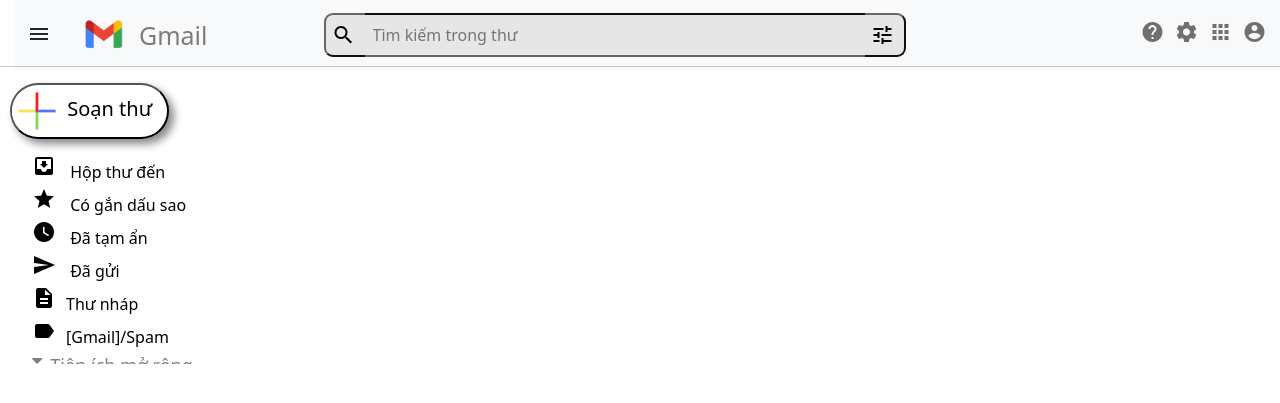
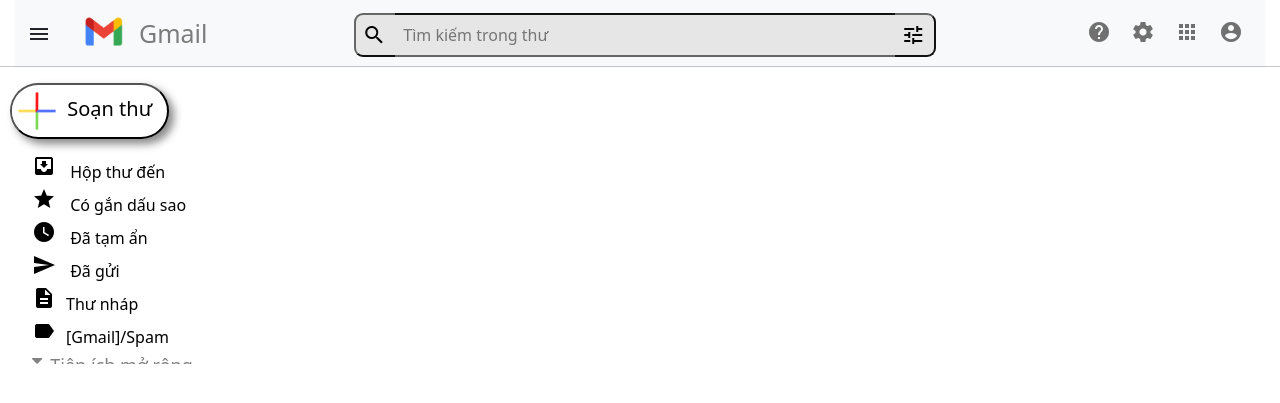
Before and after one commit to TQuyet/PROJECT_GMAIL_NHOM6, a PHP site: page / in a window 1280 px wide. Shown: the top 403 px of the page. Run offline with PHP 8.4, Linux system fonts and the light colour scheme; some libraries are stand-ins or nearby versions.

Commit message:
Sửa Header

```diff
--- a/assets/style.css
+++ b/assets/style.css
@@ -22,7 +22,6 @@
 }
 
 #header .h-left > a {
-  margin-top: 5px;
   text-decoration-color: black;
   text-decoration: none;
   font-size: 25px;
@@ -32,7 +31,6 @@
 #header .h-search {
   display: flex;
   margin-top: 10px;
-  margin-left: 100px;
 }
 
 #header .h-search span {
@@ -81,11 +79,12 @@
 #header .h-right {
   margin-top: 10px;
   display: flex;
-  margin-left: 225px;
+  justify-content: start;
 }
 
 #header .h-right span {
   margin-top: 13px;
+  margin-left: 10px;
   color: rgb(112, 112, 112);
 }
 
--- a/index.html
+++ b/index.html
@@ -11,6 +11,7 @@
     <link rel="stylesheet" href="https://use.fontawesome.com/releases/v5.0.7/css/all.css">
     <link rel="stylesheet" href="assets/style.css" />
     <link rel="stylesheet" href="https://cdnjs.cloudflare.com/ajax/libs/font-awesome/4.7.0/css/font-awesome.min.css">
+    <meta name="viewport" content="width=device-width, initial-scale=1.0">
     <title>Gmail.com</title>
 </head>
 
@@ -18,7 +19,7 @@
 
     <!--Header-->
     <div id="header">
-        <nav class="navbar navbar-expand-lg navbar-light bg-light">
+        <nav style="width: 100%;" class="navbar navbar-expand-lg navbar-light bg-light">
             <div class="container-fluid">
                 <div class="h-left">
                     <span class="material-icons">menu</span>
```
